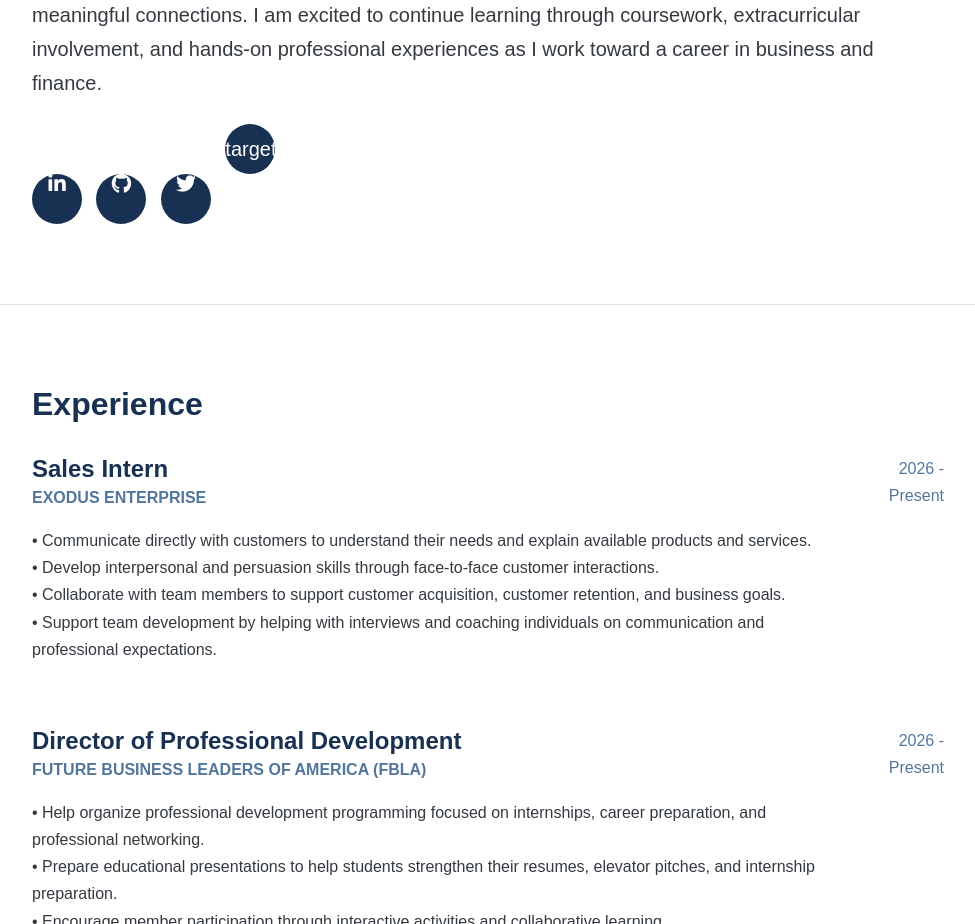
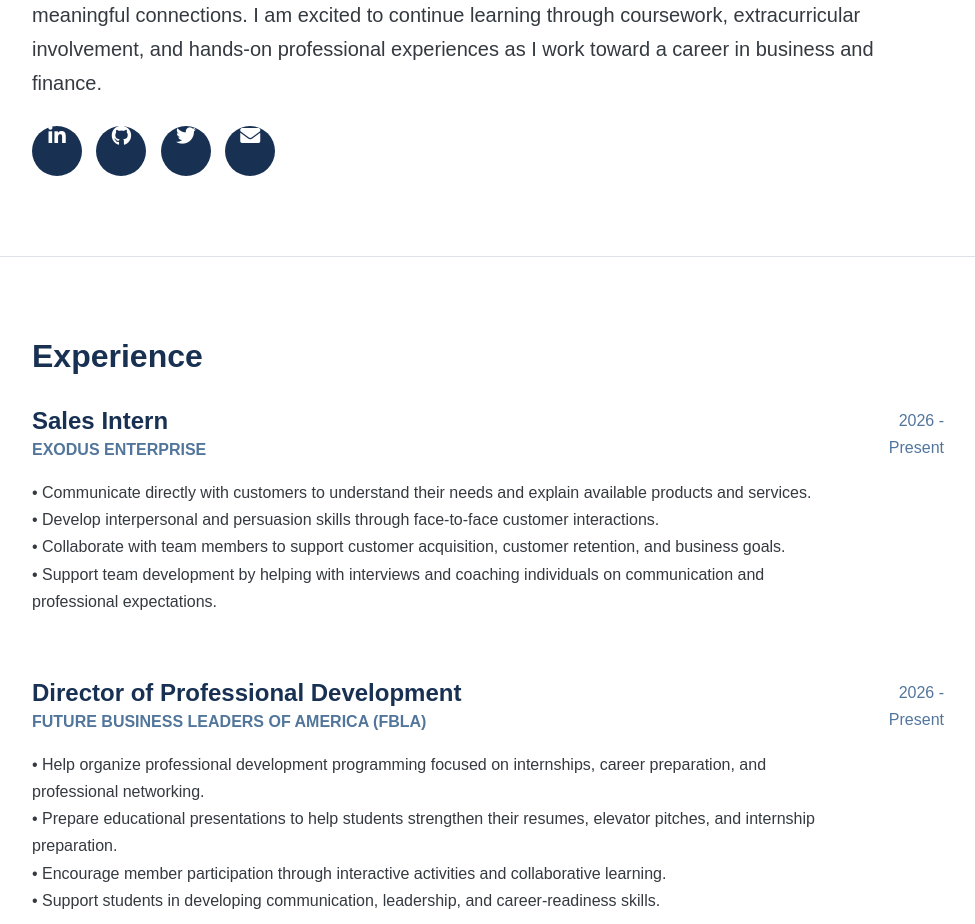
Before and after one commit to dianamegallaa/Diana-resume, a plain HTML site: page index.html in a window 1280 px wide. Shown: the part 1460-2384 px from the top of the page, without its empty margins (288-1263 px from the left). Drawn offline with nearby package versions, Linux system fonts and the light colour scheme; files whose address does not match are found by name.

Commit message:
Update index.html

```diff
--- a/index.html
+++ b/index.html
@@ -354,9 +354,10 @@ index.html
                 </a>
 
                 <a id="socialicon-4"
-                    href="malito:dmega002@ucr.edu">target="_blank">
-                    <i class="fa fa-envelope"></i>
-                </a>
+   href="mailto:dmega002@ucr.edu"
+   target="_blank">
+    <i class="fa fa-envelope"></i>
+</a>
 
             </div>
 
```
